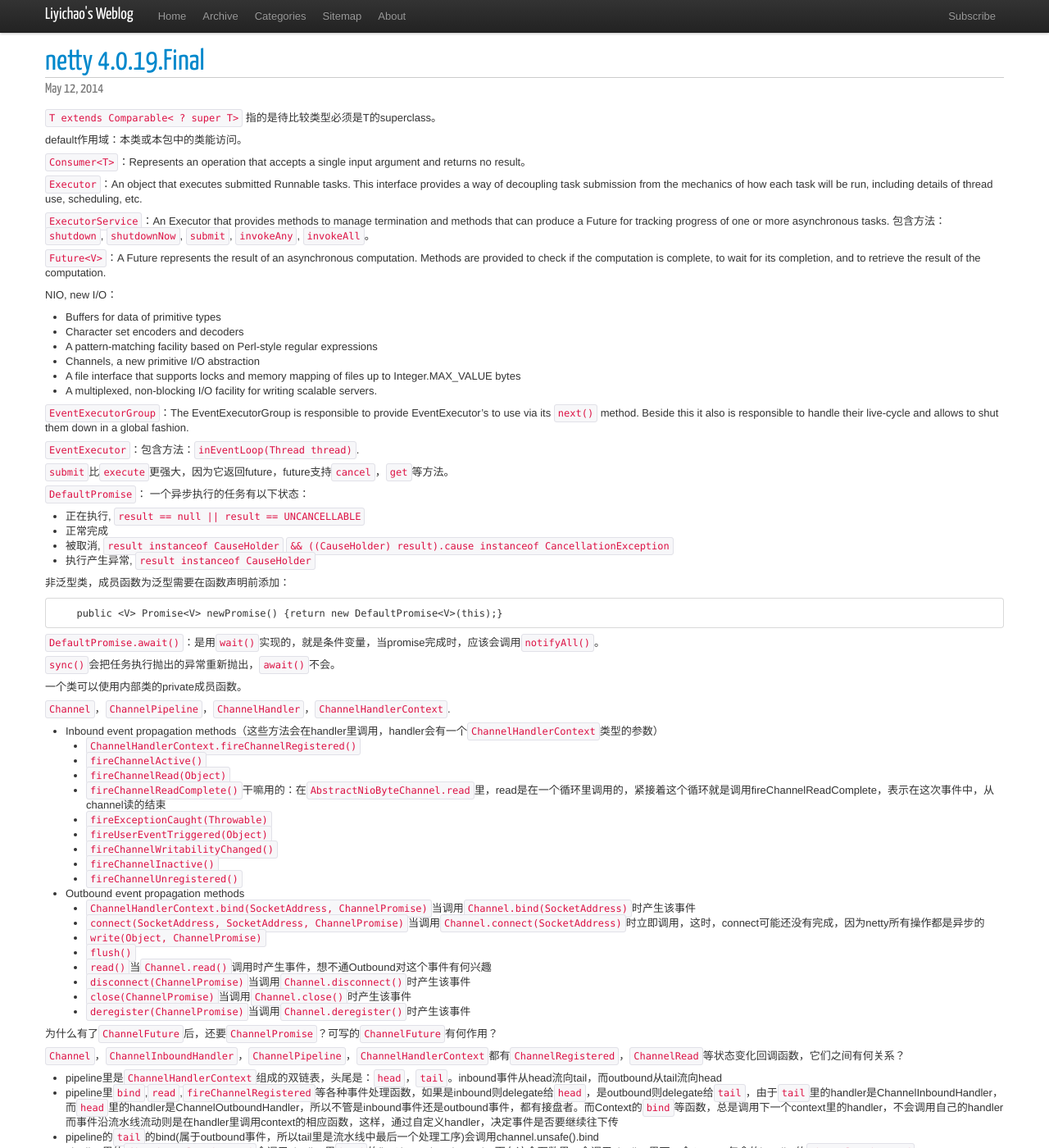
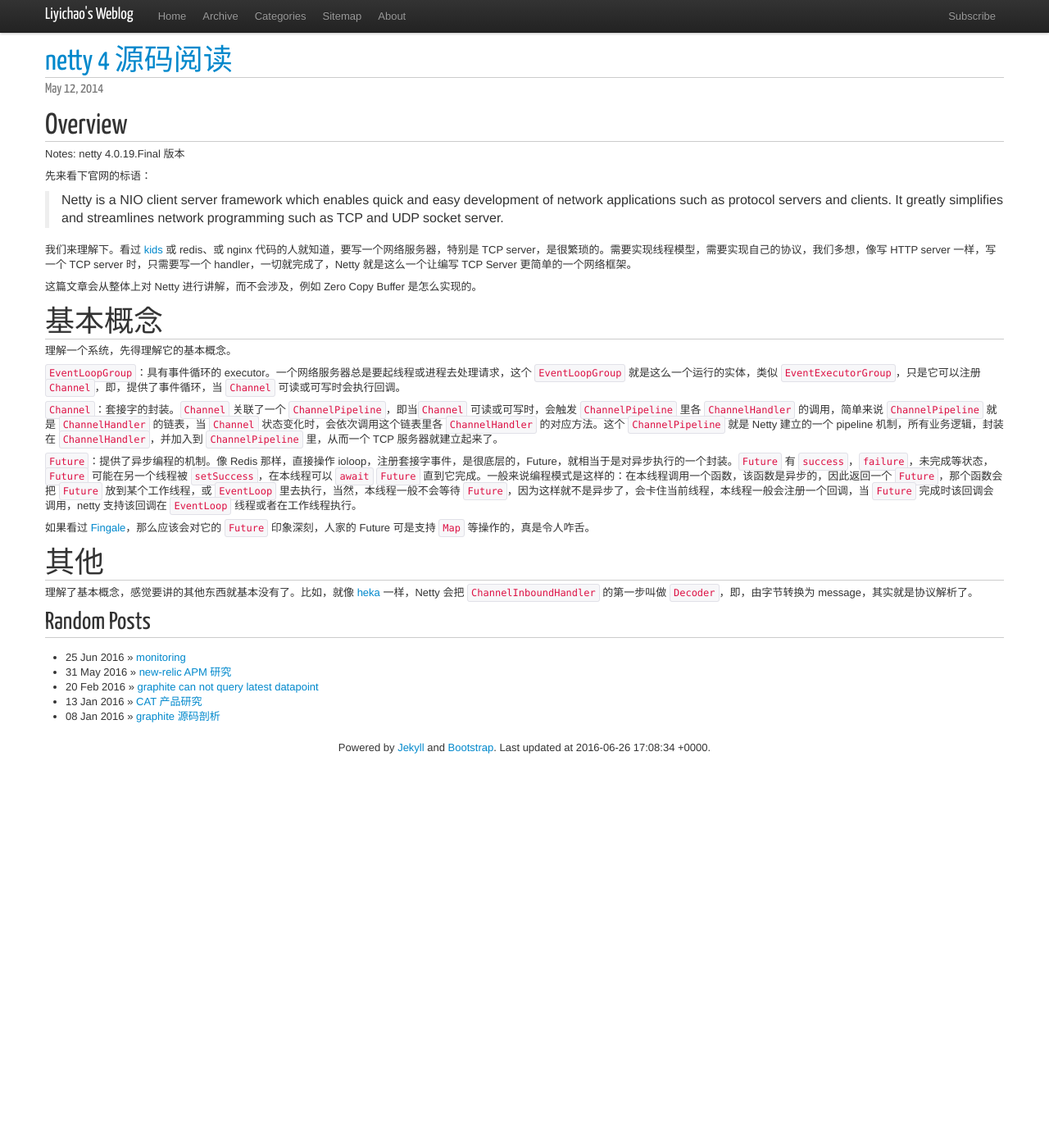
Before and after one commit to liyichao/liyichao.github.io, a Jekyll site: the page built from _posts/2014/2014-05-12-netty-source-code-reading.md, in a window 1280 px wide and 1400 px high. Shown: the whole window at 82% size. Built offline with Jekyll 4.4.1, drawn with Linux system fonts in a browser that asks for light colours; nearby versions of some CDN libraries; Markdown is read by kramdown in place of the engine named in the settings; comment, search, counter and statistics services are not loaded; some of the changed text lies outside the part shown.

Commit message:
Update netty blog.

```diff
--- a/_posts/2014/2014-05-12-netty-source-code-reading.md
+++ b/_posts/2014/2014-05-12-netty-source-code-reading.md
@@ -1,98 +1,36 @@
 ---
 layout: post
-title: "netty 4.0.19.Final"
+title: "netty 4 源码阅读"
 category:
 tags: []
 ---
 {% include JB/setup %}
 
-`T extends Comparable< ? super T>` 指的是待比较类型必须是T的superclass。
+# Overview
 
-default作用域：本类或本包中的类能访问。
+Notes: netty 4.0.19.Final 版本
 
-`Consumer<T>`：Represents an operation that accepts a single input argument and returns no result。
+先来看下官网的标语：
 
-`Executor`：An object that executes submitted Runnable tasks. This interface provides a way of decoupling task submission from the mechanics of how each task will be run, including details of thread use, scheduling, etc.
+>Netty is a NIO client server framework which enables quick and easy development of network applications such as protocol servers and clients. It greatly simplifies and streamlines network programming such as TCP and UDP socket server.
 
-`ExecutorService`：An Executor that provides methods to manage termination and methods that can produce a Future for tracking progress of one or more asynchronous tasks.
-包含方法：`shutdown`, `shutdownNow`, `submit`, `invokeAny`, `invokeAll`。
+我们来理解下。看过 [kids](https://github.com/zhihu/kids) 或 redis、或 nginx 代码的人就知道，要写一个网络服务器，特别是 TCP server，是很繁琐的。需要实现线程模型，需要实现自己的协议，我们多想，像写 HTTP server 一样，写一个 TCP server 时，只需要写一个 handler，一切就完成了，Netty 就是这么一个让编写 TCP Server 更简单的一个网络框架。
 
-`Future<V>`：A Future represents the result of an asynchronous computation. Methods are provided to check if the computation is complete, to wait for its completion, and to retrieve the result of the computation.
+这篇文章会从整体上对 Netty 进行讲解，而不会涉及，例如 Zero Copy Buffer 是怎么实现的。
 
-NIO, new I/O：
+# 基本概念
 
-* Buffers for data of primitive types
-* Character set encoders and decoders
-* A pattern-matching facility based on Perl-style regular expressions
-* Channels, a new primitive I/O abstraction
-* A file interface that supports locks and memory mapping of files up to Integer.MAX_VALUE bytes
-* A multiplexed, non-blocking I/O facility for writing scalable servers.
+理解一个系统，先得理解它的基本概念。
 
-`EventExecutorGroup`：The EventExecutorGroup is responsible to provide EventExecutor's to use via its `next()` method. Beside this it also is responsible to handle their live-cycle and allows to shut them down in a global fashion.
+`EventLoopGroup`：具有事件循环的 executor。一个网络服务器总是要起线程或进程去处理请求，这个 `EventLoopGroup` 就是这么一个运行的实体，类似 `EventExecutorGroup`，只是它可以注册 `Channel`，即，提供了事件循环，当 `Channel` 可读或可写时会执行回调。
 
-`EventExecutor`：包含方法：`inEventLoop(Thread thread)`.
+`Channel`：套接字的封装。`Channel` 关联了一个 `ChannelPipeline`，即当`Channel` 可读或可写时，会触发 `ChannelPipeline` 里各 `ChannelHandler` 的调用，简单来说 `ChannelPipeline` 就是 `ChannelHandler` 的链表，当 `Channel` 状态变化时，会依次调用这个链表里各 `ChannelHandler` 的对应方法。这个 `ChannelPipeline` 就是 Netty 建立的一个 pipeline 机制，所有业务逻辑，封装在 `ChannelHandler`，并加入到 `ChannelPipeline` 里，从而一个 TCP 服务器就建立起来了。
 
-`submit`比`execute`更强大，因为它返回future，future支持`cancel`，`get`等方法。
+`Future`：提供了异步编程的机制。像 Redis 那样，直接操作 ioloop，注册套接字事件，是很底层的，Future，就相当于是对异步执行的一个封装。`Future` 有 `success`，`failure`，未完成等状态，`Future` 可能在另一个线程被 `setSuccess`，在本线程可以 `await` `Future` 直到它完成。一般来说编程模式是这样的：在本线程调用一个函数，该函数是异步的，因此返回一个 `Future`，那个函数会把 `Future` 放到某个工作线程，或 `EventLoop` 里去执行，当然，本线程一般不会等待 `Future`，因为这样就不是异步了，会卡住当前线程，本线程一般会注册一个回调，当 `Future` 完成时该回调会调用，netty 支持该回调在 `EventLoop` 线程或者在工作线程执行。
 
-`DefaultPromise`： 一个异步执行的任务有以下状态：
+如果看过 [Fingale](http://twitter.github.io/finagle/guide/Futures.html)，那么应该会对它的 `Future` 印象深刻，人家的 Future 可是支持 `Map` 等操作的，真是令人咋舌。
 
-* 正在执行, `result == null || result == UNCANCELLABLE`
-* 正常完成
-* 被取消, `result instanceof CauseHolder`
-         `&& ((CauseHolder) result).cause instanceof CancellationException`
-* 执行产生异常, `result instanceof CauseHolder`
 
-非泛型类，成员函数为泛型需要在函数声明前添加<V>：
+# 其他
 
-        public <V> Promise<V> newPromise() {return new DefaultPromise<V>(this);}
-
-`DefaultPromise.await()`：是用`wait()`实现的，就是条件变量，当promise完成时，应该会调用`notifyAll()`。
-
-`sync()`会把任务执行抛出的异常重新抛出，`await()`不会。
-
-一个类可以使用内部类的private成员函数。
-
-`Channel`，`ChannelPipeline`，`ChannelHandler`，`ChannelHandlerContext`.
-
-* Inbound event propagation methods（这些方法会在handler里调用，handler会有一个`ChannelHandlerContext`类型的参数）
-  * `ChannelHandlerContext.fireChannelRegistered()`
-  * `fireChannelActive()`
-  * `fireChannelRead(Object)`
-  * `fireChannelReadComplete()`干嘛用的：在`AbstractNioByteChannel.read`里，read是在一个循环里调用的，紧接着这个循环就是调用fireChannelReadComplete，表示在这次事件中，从channel读的结束
-  * `fireExceptionCaught(Throwable)`
-  * `fireUserEventTriggered(Object)`
-  * `fireChannelWritabilityChanged()`
-  * `fireChannelInactive()`
-  * `fireChannelUnregistered()`
-* Outbound event propagation methods
-  * `ChannelHandlerContext.bind(SocketAddress, ChannelPromise)`当调用`Channel.bind(SocketAddress)`时产生该事件
-  * `connect(SocketAddress, SocketAddress, ChannelPromise)`当调用`Channel.connect(SocketAddress)`时立即调用，这时，connect可能还没有完成，因为netty所有操作都是异步的
-  * `write(Object, ChannelPromise)`
-  * `flush()`
-  * `read()`当`Channel.read()`调用时产生事件，想不通Outbound对这个事件有何兴趣
-  * `disconnect(ChannelPromise)`当调用`Channel.disconnect()`时产生该事件
-  * `close(ChannelPromise)`当调用`Channel.close()`时产生该事件
-  * `deregister(ChannelPromise)`当调用`Channel.deregister()`时产生该事件
-
-为什么有了`ChannelFuture`后，还要`ChannelPromise`？可写的`ChannelFuture`有何作用？
-
-`Channel`，`ChannelInboundHandler`，`ChannelPipeline`，`ChannelHandlerContext`都有`ChannelRegistered`，`ChannelRead`等状态变化回调函数，它们之间有何关系？
-
-* pipeline里是`ChannelHandlerContext`组成的双链表，头尾是：`head`，`tail`。inbound事件从head流向tail，而outbound从tail流向head
-* pipeline里`bind`,`read`,`fireChannelRegistered`等各种事件处理函数，如果是inbound则delegate给`head`，是outbound则delegate给`tail`，由于`tail`里的handler是ChannelInboundHandler，而`head`里的handler是ChannelOutboundHandler，所以不管是inbound事件还是outbound事件，都有接盘者。而Context的`bind`等函数，总是调用下一个context里的handler，不会调用自己的handler
-而事件沿流水线流动则是在handler里调用context的相应函数，这样，通过自定义handler，决定事件是否要继续往下传
-* pipeline的`tail`的bind(属于outbound事件，所以tail里是流水线中最后一个处理工序)会调用channel.unsafe().bind
-* pipeline里的`fireChannelRegistered`会调用pipeline里`head`的fireChannelRegistered，而在这个函数里，会调用pipeline里下一个Context包含的handler的`channelRegistered`
-* pipeline里`head`的handler的`bind`,`connect`,`disconnect`,`close`,`read`,`write`,`flush`都调用channel.unsafe的相应函数。因为是outbound事件的最后一环，所以是实际执行具体操作的地方(除read外都是outbound事件)
-* channel的`bind`等所有事件处理函数都delegate到pipeline，于是事件沿着pipeline流动
-
-一个channel注册到EventLoop，它attach的是channel还是一个task？
-
-为什么write需要flush？
-
-`NioSocketChannel`里的`localAddress`等函数，仅仅是调用super.localAddress，既然这样，为什么要override它呢，直接不定义可以达到相同的效果，是因为可读性吗？因为这样，一看NioSocketChannel的定义就可以知道它支持的所有函数。不是可读性。
-
-追踪`EchoServer`启动过程，发现，在启动时，注册NioServerSocketChannel到selector是在`AbstractNioChannel.doRegister`，如下：
-
-        selectionKey = javaChannel().register(eventLoop().selector, 0, this);
-可见，并没有监听`OP_ACCEPT`，这要等到bind之后，这时会触发`DefaultChannelPipeline.fireChannelActive`，而在这里面，会调用`channel.read()`这个read经过流水线，最终传到pipeline的`head`的handler，在这里会调用`unsafe.beginRead`，这里会加入`OP_ACCEPT`。
+理解了基本概念，感觉要讲的其他东西就基本没有了。比如，就像 [heka](https://github.com/mozilla-services/heka) 一样，Netty 会把 `ChannelInboundHandler` 的第一步叫做 `Decoder`，即，由字节转换为 message，其实就是协议解析了。
```
